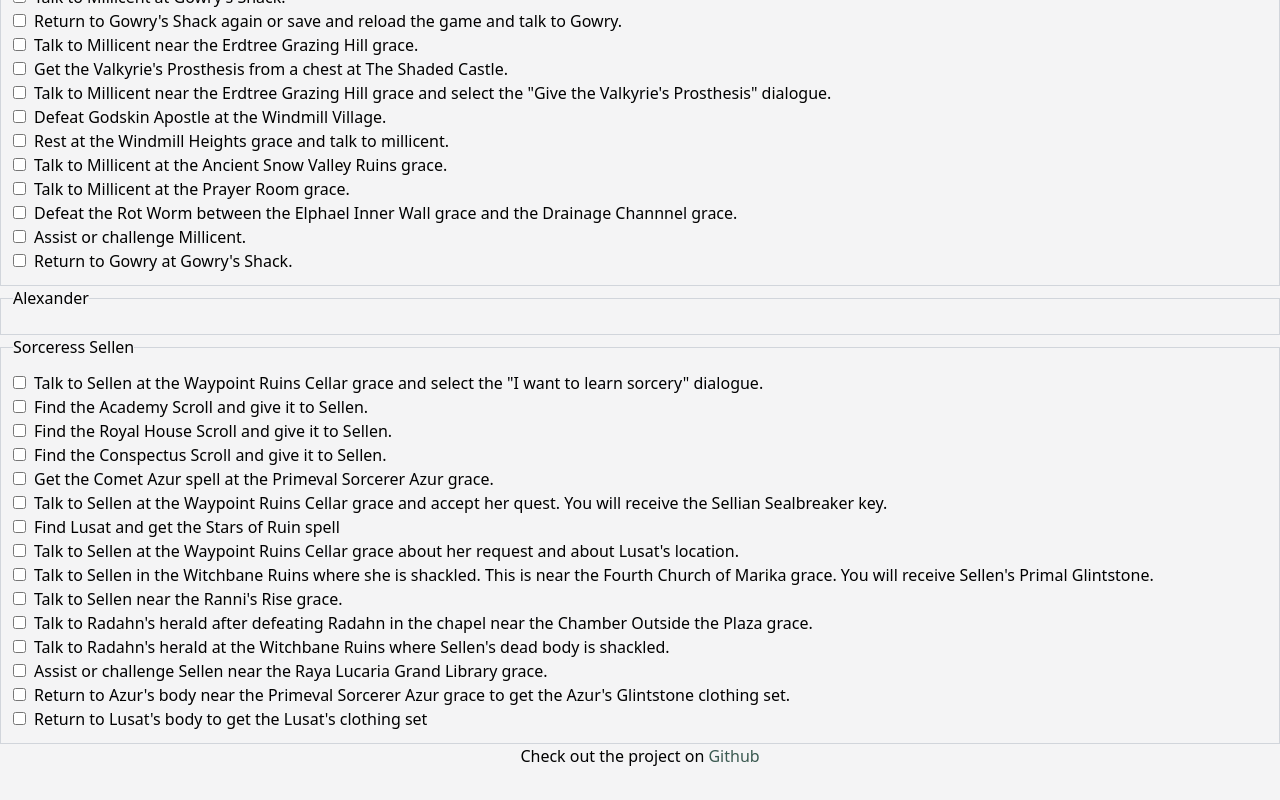
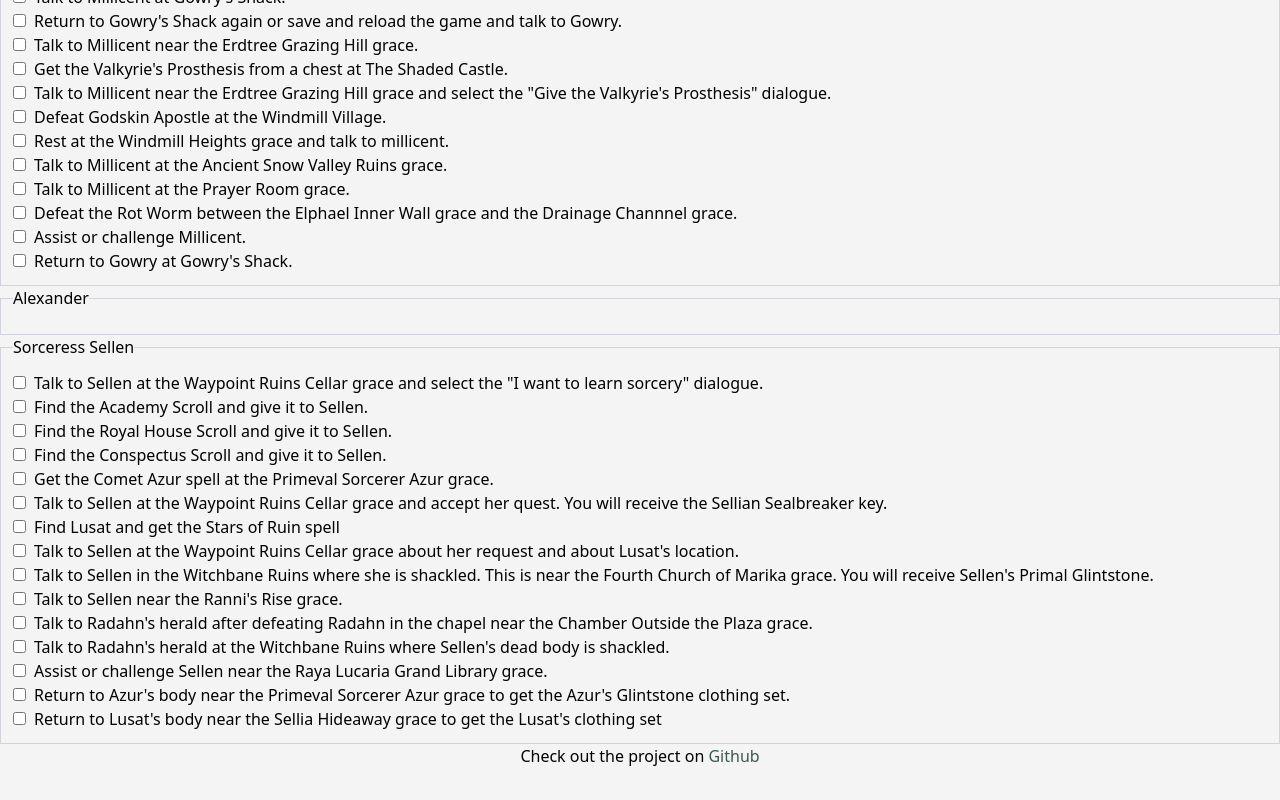
Before and after one commit to Gobluebro/Elden-Ring-Checklist, a Next.js app: page / in a window 1280 px wide. Shown: the part 1499-2299 px from the top of the page. Built offline with nearby package versions, Linux system fonts and the light colour scheme.

Commit message:
Adding a grace location for Lusat

```diff
--- a/data/quests.ts
+++ b/data/quests.ts
@@ -401,7 +401,8 @@ export const Quests: Array<ListType> = [
       },
       {
         id: 14,
-        description: "Return to Lusat's body to get the Lusat's clothing set",
+        description:
+          "Return to Lusat's body near the Sellia Hideaway grace to get the Lusat's clothing set",
       },
     ],
   },
```
